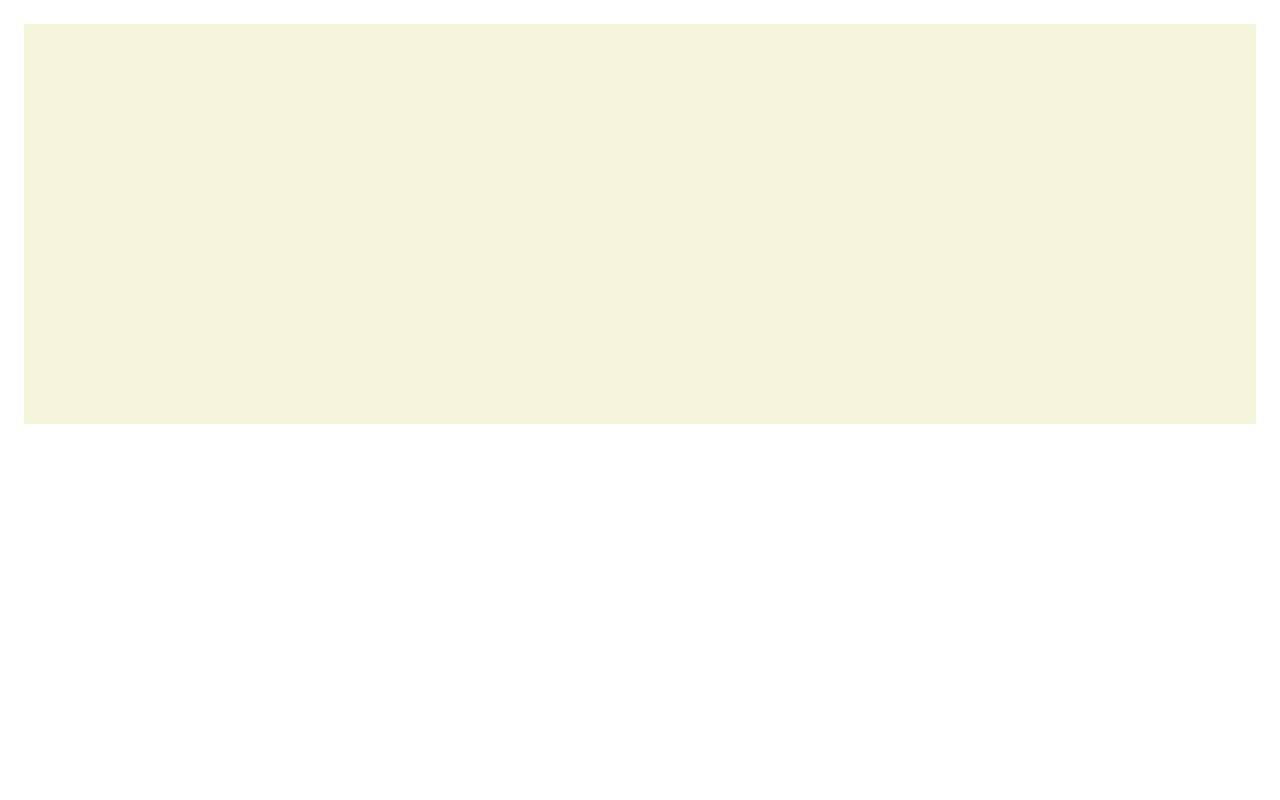
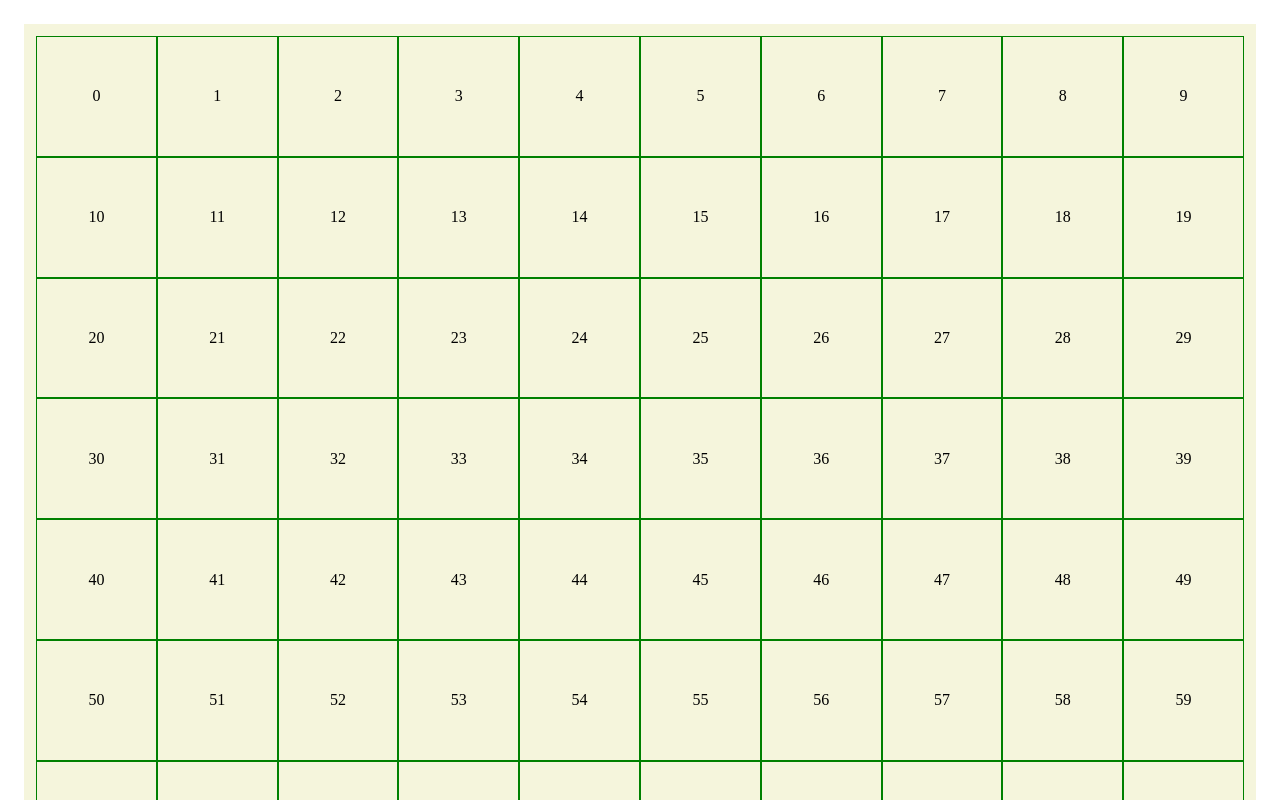
Before and after one commit to Blaser993/js-campominato-grid, a plain HTML site: page index.html in a window 1280 px wide. Both pictures are taken after a click on the button "play". Shown: the top 800 px of the page. Drawn offline with Linux system fonts and the light colour scheme.

Commit message:
FEAT creo le celle della griglia

```diff
--- a/script/campominato.js
+++ b/script/campominato.js
@@ -19,25 +19,22 @@ function() {
     element.classList.add("hide");
     console.log(numeroCelle)
 
+    const griglia = document.querySelector(".griglia");
 
+    for (let i = 0; i < numeroCelle ; i++){
+
+
+        let creoCella = document.createElement("div")
+        griglia.append(creoCella)
+        creoCella.classList.add("cella")
+        creoCella.append(i)
+        //console.log(creoCella)
+
+
+    }
 
 
 
 
 
 })
-
-
-
-const creaGriglia = document.querySelector(".griglia");
-
-for (let i = 0; i < numeroCelle ; i++){
-
-
-    let div = document.createElement("div")
-    div.append(i)
-
-    console.log(div.textContent)
-
-
-}
--- a/style/campominato.css
+++ b/style/campominato.css
@@ -27,3 +27,13 @@
 .hide{
     display:none;
 }
+
+.cella{
+    display: flex;
+    flex-wrap: wrap;
+    justify-content: center;
+    align-items: center;
+    aspect-ratio: 1;
+    width: calc(100%/10);
+    border: solid 1px green;
+}
```
